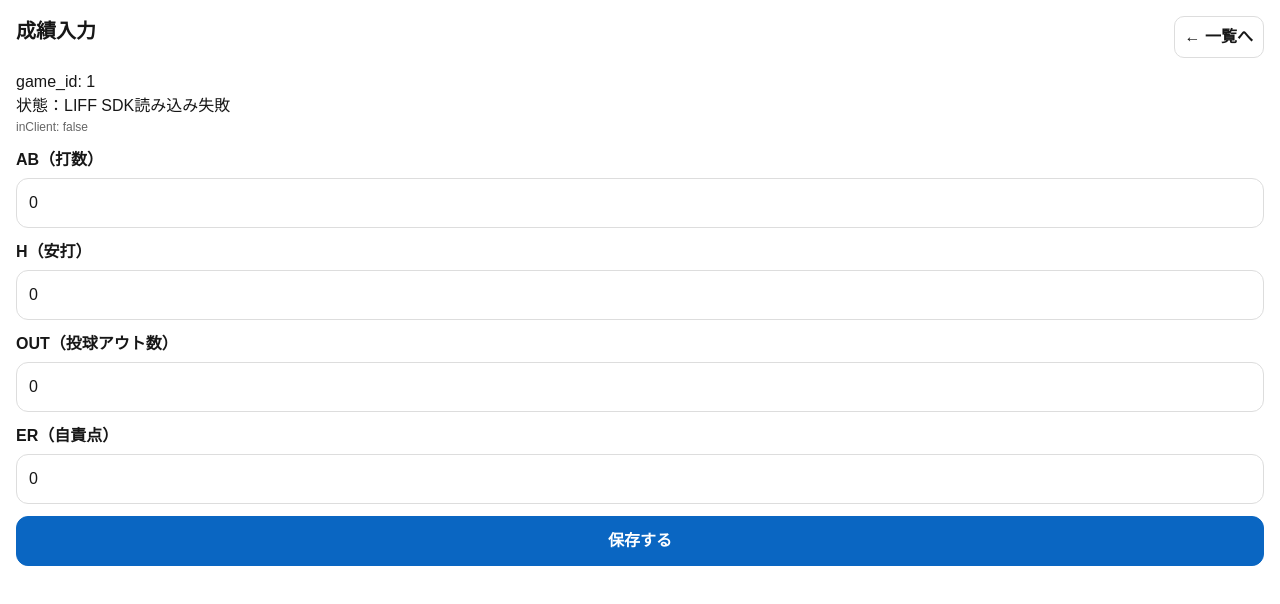
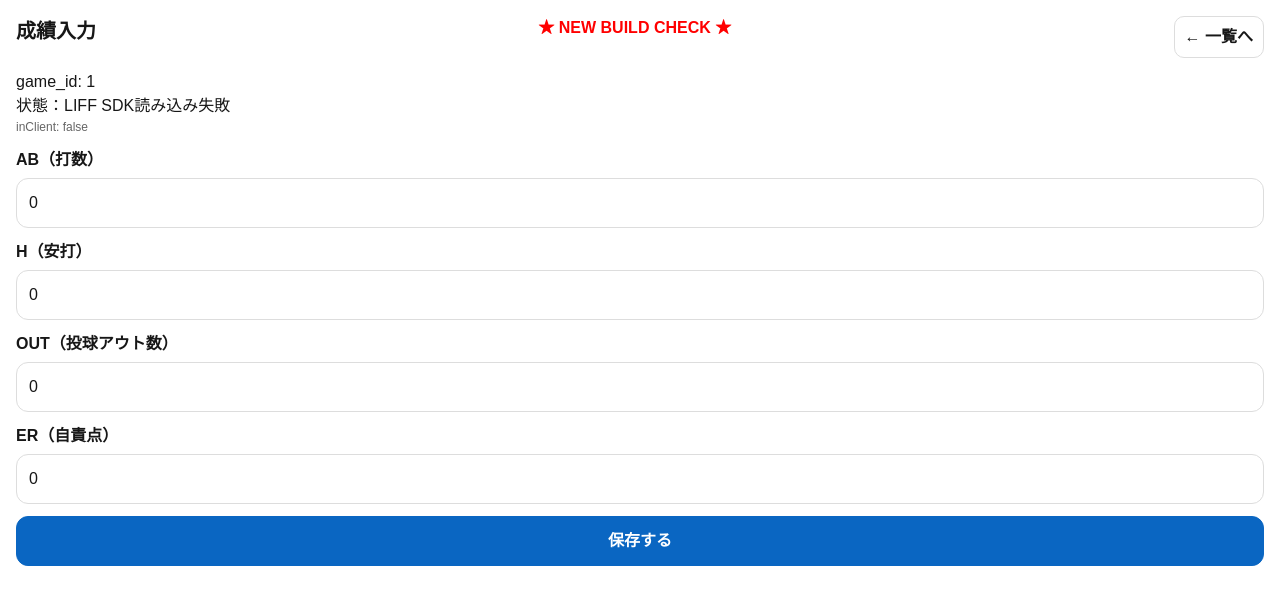
Before and after one commit to ktktisi23businessyo-dotcom/baseball-stats-liff, a Next.js app: page /game/1 in a window 1280 px wide. Shown: the top 604 px of the page. Built offline with nearby package versions, Linux system fonts and the light colour scheme; no server answers.

Commit message:
build check

```diff
--- a/src/app/game/[id]/page.tsx
+++ b/src/app/game/[id]/page.tsx
@@ -197,6 +197,10 @@ export default function GamePage() {
     <main style={{ padding: 16, display: "grid", gap: 12 }}>
       <div style={{ display: "flex", justifyContent: "space-between" }}>
         <h1 style={{ fontSize: 20, fontWeight: 800 }}>成績入力</h1>
+        <div style={{ color: "red", fontWeight: 900 }}>
+  ★ NEW BUILD CHECK ★
+</div>
+
         <button
           onClick={() => router.push("/")}
           style={{
```
